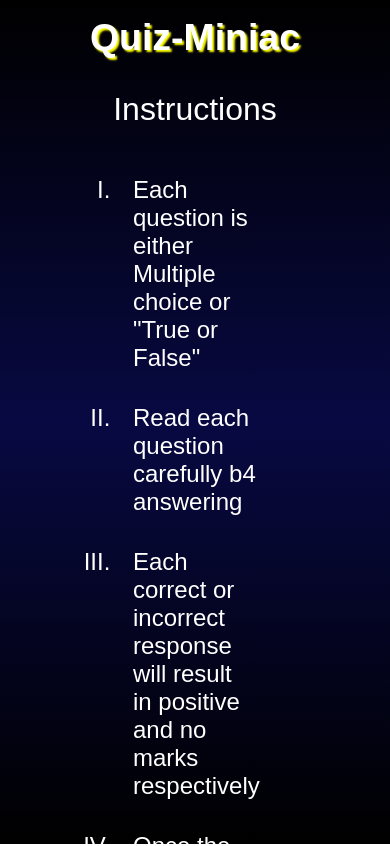
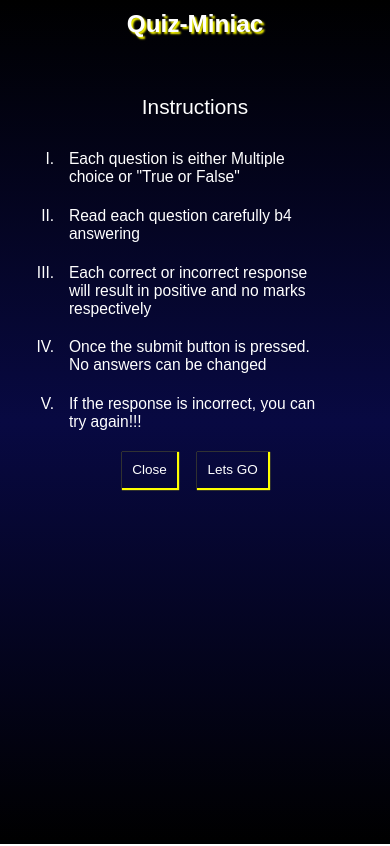
Before and after one commit to HrishikeshMahalle/QuizMiniac-Quiz-App, a plain HTML site: page Screen/Instruction/instruction.html in a window 390 px wide. Shown: the top 846 px of the page. Drawn offline with Linux system fonts and the light colour scheme.

Commit message:
added all files to Screens folder

```diff
--- a/Instruction/instruction.css
+++ b/Screen/Instruction/instruction.css
@@ -5,7 +5,7 @@
   }
   body {
     font-family: sans-serif;
-    height: 100vh;
+
 
   }
 
@@ -22,7 +22,7 @@ ol.list {
   }
 
 .container{
-    height: 100%;
+    height: 100vh;
     display: flex;
     flex-direction: column;
     align-items: center;
@@ -38,7 +38,7 @@ ol.list {
 }
 .rules-container{
     margin: 1rem;
-    width: 40%;
+    width: 50%;
 }
 
 .rules-container li{
@@ -51,7 +51,9 @@ ol.list {
     width: 40%;
     display: flex;
     justify-content: space-around;
-
+    cursor: pointer;
+    align-items: center;
+    gap: 1rem;
     font-size: 1.3rem;
 }
 
@@ -68,3 +70,28 @@ a{
     font-size: 2rem;
     padding: 1rem;
 }
+
+@media screen and (max-width: 800px) {
+    html {
+      font-size: 85%;
+    }
+   .rules-container{
+       width: 70%;
+   }
+  }
+  @media screen and (max-width: 600px) {
+    html {
+      font-size: 75%;
+    }
+    .rules-container{
+        width: 70%;
+    }
+  }
+  @media screen and (max-width: 450px) {
+    html {
+      font-size: 65%;
+    }
+    .rules-container{
+        width: 70%;
+    }
+  }
--- a/Instruction/instruction.html
+++ b/Screen/Instruction/instruction.html
@@ -10,7 +10,7 @@
 <body>
     <div class="container">
         <div class="header">
-           <a href="../index.html"><h3>Quiz-Miniac</h3></a>
+           <a href="/index.html"><h3>Quiz-Miniac</h3></a>
         </div>
         <div class="cont-subhead">
             Instructions
@@ -25,7 +25,7 @@
               </ol>
         </div>
         <div class="btns">
-            <a href="../index.html">Close</a>
+            <a href="/index.html">Close</a>
             <a href="../Quiz/quiz.html">Lets GO</a>
         </div>
     </div>
--- a/Quiz/quiz.css
+++ b/Screen/Quiz/quiz.css
@@ -37,6 +37,7 @@ ol.list {
 }
 option{
     border: 2px solid white;
+    cursor: pointer;
     font-size: 1.2rem;
     padding: 1rem;
     border-radius:1.5rem ;
@@ -65,6 +66,7 @@ a{
 
 .cont-subhead-submit{
     all: unset;
+    cursor: pointer;
     font-size: 1.5rem;
     padding: 1rem;
     width: 40%;
@@ -72,3 +74,31 @@ a{
     border: 2px solid yellow;
     margin-bottom: 1rem;
 }
+
+@media screen and (max-width: 800px) {
+    html {
+      font-size: 85%;
+    }
+    .main-container {
+        width: 100%;
+    }
+    .alert-head{
+        text-align: center;
+    }
+  }
+  @media screen and (max-width: 600px) {
+    html {
+      font-size: 75%;
+    }
+    .main-container {
+        width: 100%;
+    }
+  }
+  @media screen and (max-width: 450px) {
+    html {
+      font-size: 65%;
+    }
+    .main-container {
+        width: 100%;
+    }
+  }
--- a/Result/result.css
+++ b/Screen/Result/result.css
@@ -43,7 +43,7 @@ ol.list {
     gap:1.5rem;
 }
 .answers{
-
+    cursor: pointer;
     gap: 0.5rem;
 }
 .answers .option{
@@ -81,3 +81,31 @@ ol.list {
 a{
     all: unset;
 }
+
+@media screen and (max-width: 800px) {
+    html {
+      font-size: 85%;
+    }
+    .main-container {
+        width: 100%;
+    }
+    .alert-head{
+        text-align: center;
+    }
+  }
+  @media screen and (max-width: 600px) {
+    html {
+      font-size: 75%;
+    }
+    .main-container {
+        width: 100%;
+    }
+  }
+  @media screen and (max-width: 450px) {
+    html {
+      font-size: 65%;
+    }
+    .main-container {
+        width: 100%;
+    }
+  }
--- a/style.css
+++ b/style.css
@@ -176,7 +176,7 @@
     color: white;
     padding: 1rem;
 }
-.category-cont .category-menu .menu-item:nth-child(2){
+.category-cont .category-menu .menu-item.active{
     border-bottom: 2px solid yellow;
     color: yellow;
 }
@@ -242,11 +242,6 @@
 }
 .card-item .btn-cont a{
     all: unset;
-    padding: 1rem;
-    color: white;
-    background-color: #221C69;
-    border-radius: 1rem;
-
 }
 
 
@@ -295,3 +290,29 @@
     text-align: center;
     font-size: 1.5rem;
 }
+
+.btn-cont{
+  cursor: pointer;
+}
+.menu-item{
+  cursor: pointer;
+}
+
+@media screen and (max-width: 800px) {
+  html {
+    font-size: 85%;
+  }
+  .alert-head{
+      text-align: center;
+  }
+}
+@media screen and (max-width: 600px) {
+  html {
+    font-size: 75%;
+  }
+}
+@media screen and (max-width: 450px) {
+  html {
+    font-size: 65%;
+  }
+}
```
Also changed, not shown: Screen/Quiz/quiz.html (renamed from Quiz/quiz.html, +1 -1 lines), Screen/Result/Result.html (renamed from Result/Result.html, +1 -1 lines), index.html (+11 -8 lines).
